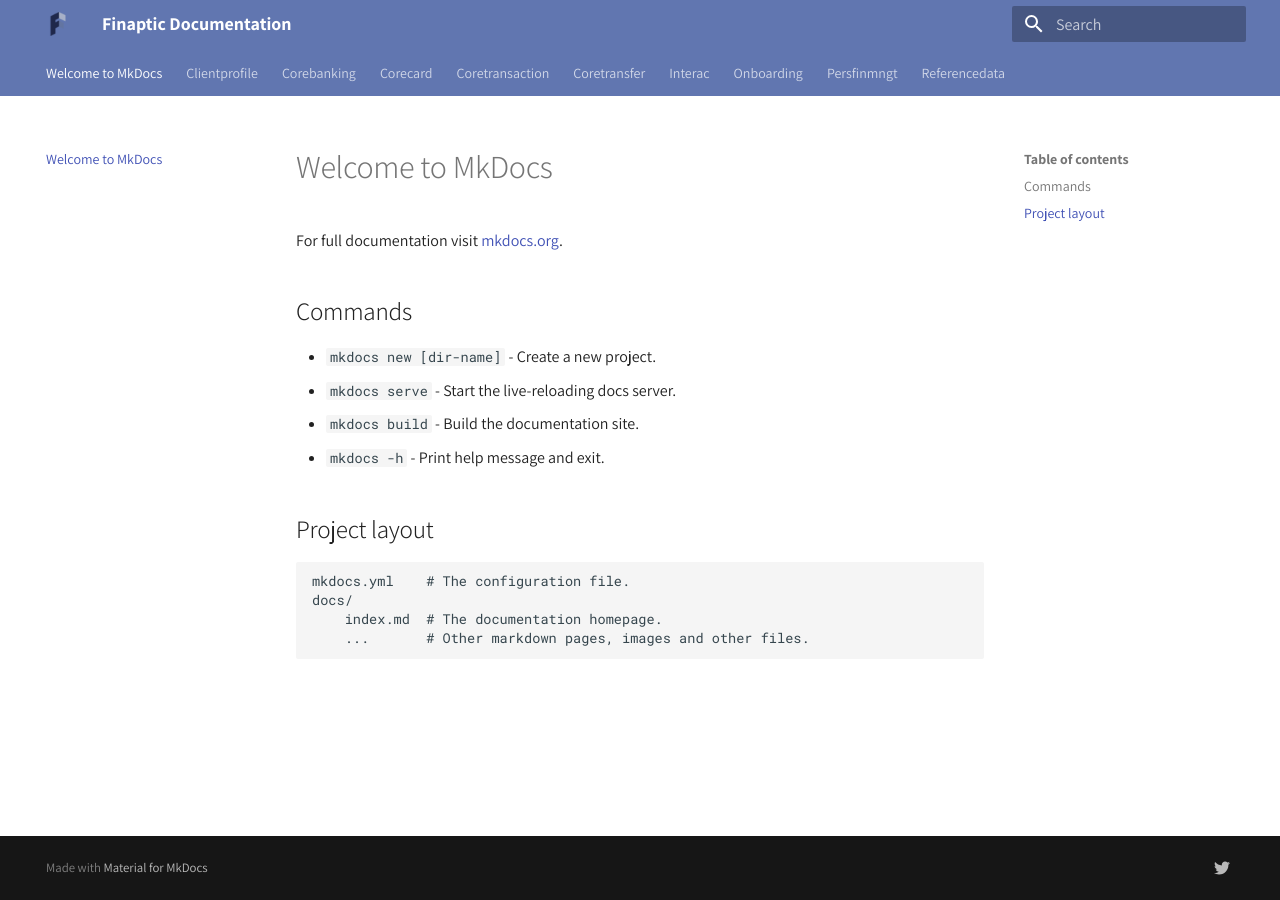
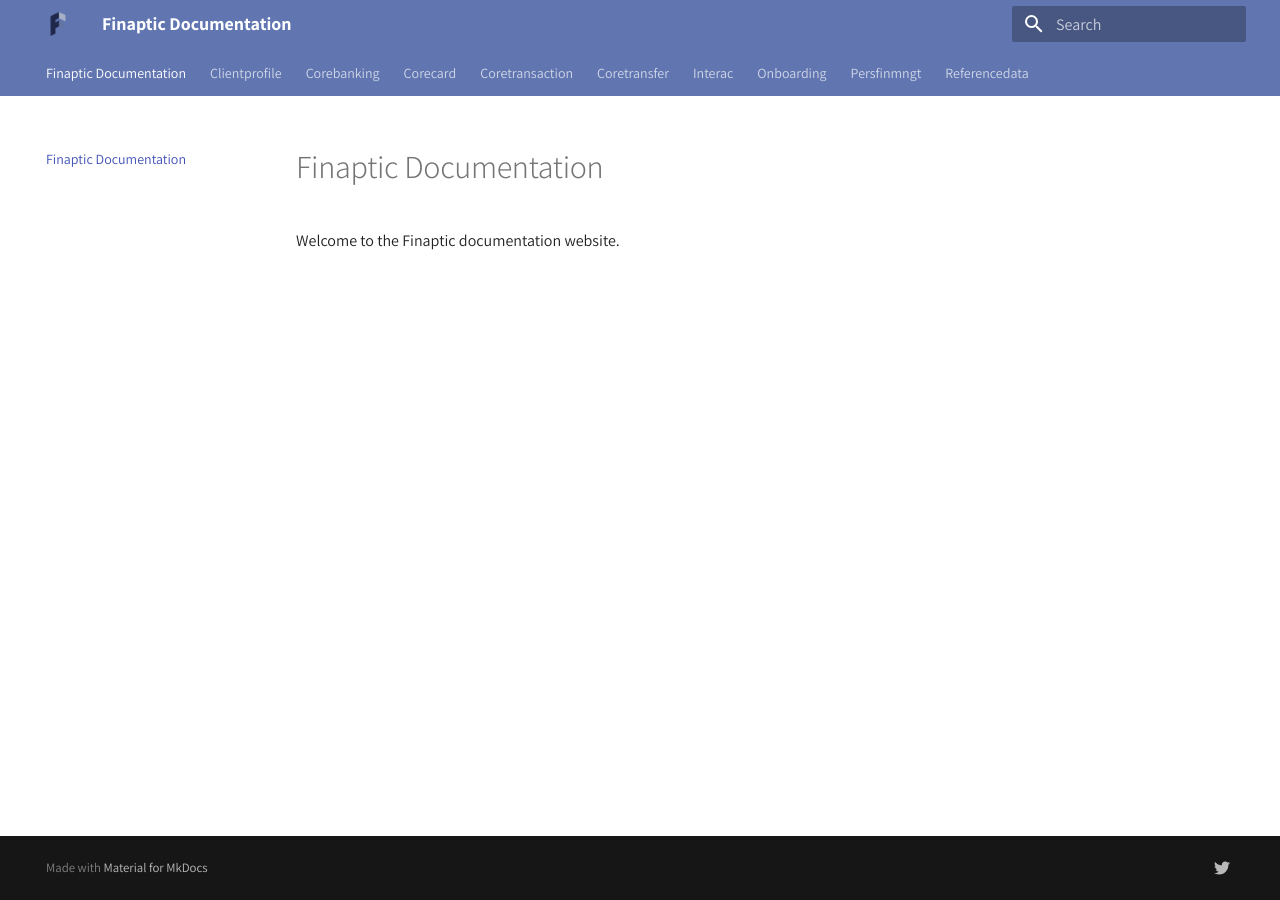
Before and after one commit to finaptic/public-documentation, an MkDocs documentation site: the page built from docs/index.md, in a window 1280 px wide. Built offline with MkDocs 1.6.1 and Material for MkDocs 9.7.7, drawn with Linux system fonts in a browser that asks for light colours.

Commit message:
Removing default mkdocs index.html

```diff
--- a/docs/index.md
+++ b/docs/index.md
@@ -1,17 +1,3 @@
-# Welcome to MkDocs
+# Finaptic Documentation
 
-For full documentation visit [mkdocs.org](https://www.mkdocs.org).
-
-## Commands
-
-* `mkdocs new [dir-name]` - Create a new project.
-* `mkdocs serve` - Start the live-reloading docs server.
-* `mkdocs build` - Build the documentation site.
-* `mkdocs -h` - Print help message and exit.
-
-## Project layout
-
-    mkdocs.yml    # The configuration file.
-    docs/
-        index.md  # The documentation homepage.
-        ...       # Other markdown pages, images and other files.
+Welcome to the Finaptic documentation website.
```
